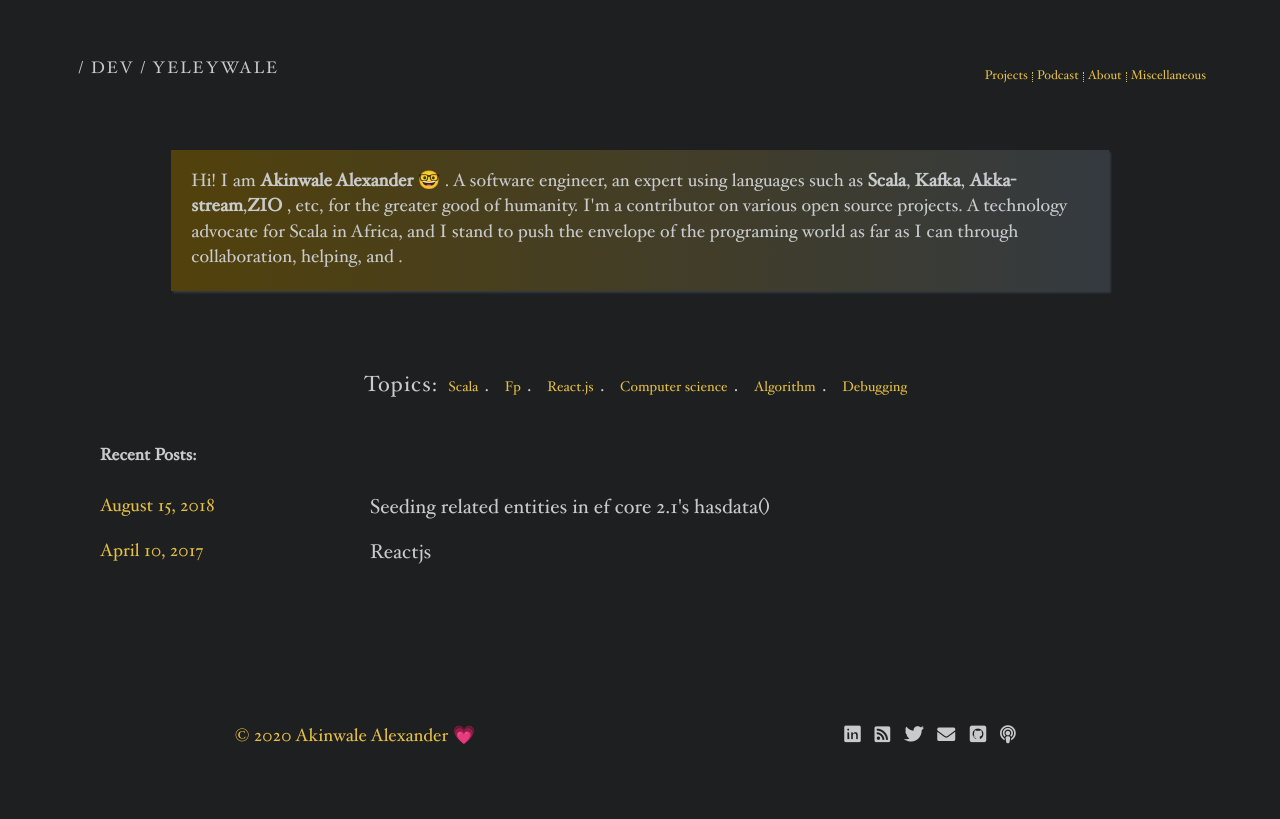
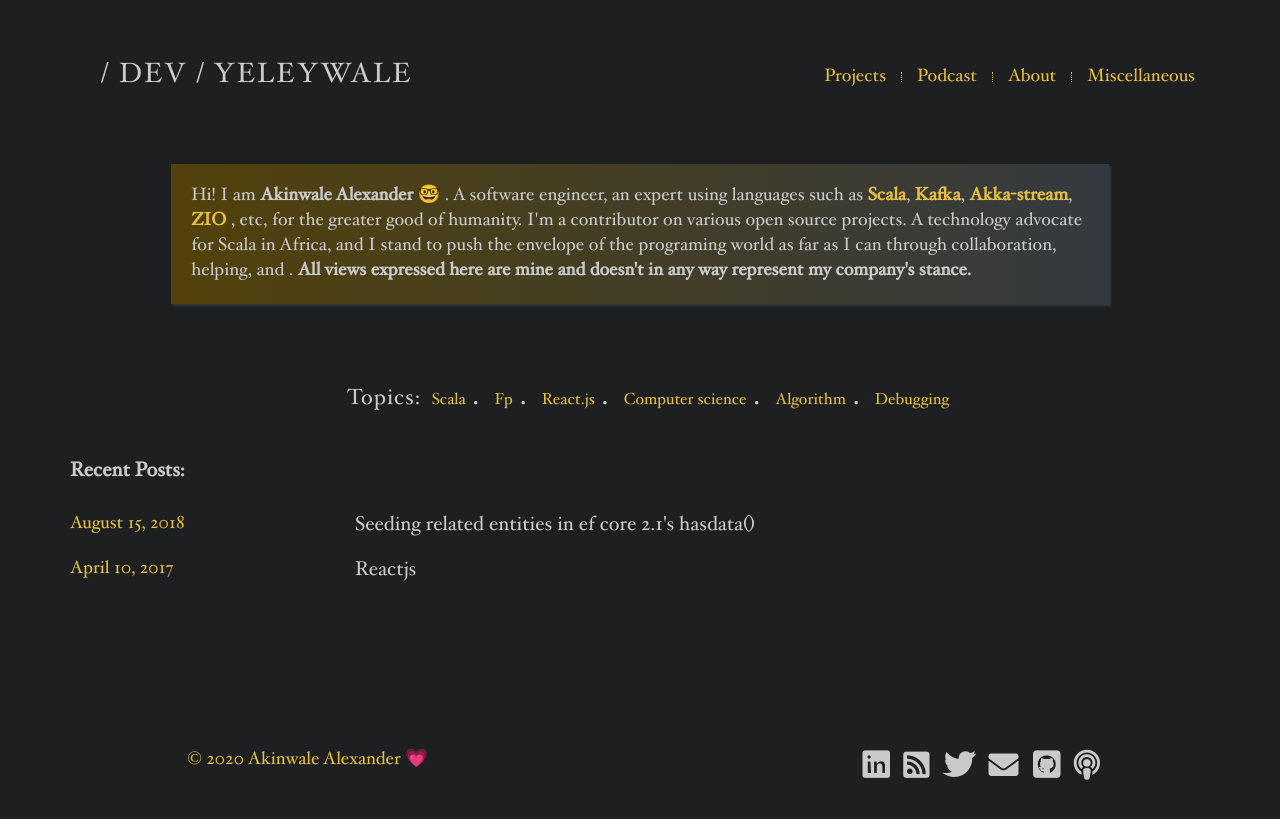
Before and after one commit to yeleywale/yeleywale.github.io, a Jekyll site: the page built from index.html, in a window 1280 px wide. Shown: the top 819 px of the page. Built offline with Jekyll 4.4.1, drawn with Linux system fonts in a browser that asks for light colours; nearby versions of some CDN libraries.

Commit message:
Add rules to ensure symmetry

```diff
--- a/_layouts/default.html
+++ b/_layouts/default.html
@@ -54,7 +54,7 @@
         <div class="container">
             <footer class="footer">
                 <div class="row">
-                    <div class="col-10 col-lg-6 col-md-6 col-sm-6">
+                    <div class="col-10 col-lg-5 col-md-6 col-sm-6">
                         <span class="footer-about">
                             &copy; 2020 Akinwale Alexander &#128151;
                         </span>
--- a/index.html
+++ b/index.html
@@ -14,15 +14,19 @@
 </script>
 
 <div class="container short-bio">
-  Hi! I am <strong>Akinwale Alexander &#x1F913; </strong>. A software engineer, an expert using languages such as <strong>Scala</strong>, <strong>Kafka</strong>, <strong>Akka-stream</strong>,<strong>ZIO</strong> , etc, for the greater good of humanity. I'm a contributor on various open source projects. A technology advocate for Scala in Africa, and I stand to push the envelope of the programing world as far as I can through collaboration, helping, and .
+  Hi! I am <strong>Akinwale Alexander &#x1F913; </strong>. A software engineer, an expert using languages such as <strong><a href="https://www.scala-lang.org/">Scala</a></strong>, <strong><a href="https://apache.kafka.org">Kafka</a></strong>, <strong><a href="https://akka.io">Akka-stream</a></strong>, <strong><a href="https://zio.dev">ZIO</a></strong> , etc, for the greater good of humanity. I'm a contributor on various open source projects. A technology advocate for Scala in Africa, and I stand to push the envelope of the programing world as far as I can through collaboration, helping, and . <strong>All views expressed here are mine and doesn't in any way represent my company's stance.</strong>
 </div>
 
-<div class="tags container">
-  <span class="topics">Topics:</span>
-  {% for tag in site.data.tags %}
-	  <a href="/tags/{{ tag.name }}"> {{ tag.name | capitalize}} </a>
-  {% endfor %}
+<div class="container">
+  <div class="row">
+    <div class=" container tags col-lg-9 col-lg-offset-3">
+      <span class="topics">Topics:</span>
+      {% for tag in site.data.tags %}
+      <a href="/tags/{{ tag.name }}"> {{ tag.name | capitalize}} </a>
+      {% endfor %}
 
+    </div>
+  </div>
 </div>
 
 <div class="posts container">
--- a/style.scss
+++ b/style.scss
@@ -237,9 +237,7 @@
   div.tags {
     margin: 80px auto 30px auto;
     text-align: center;
-
-
-
+    padding-left: 40px;
     div {
       span {
         color: $textColor;
@@ -251,7 +249,7 @@
     a {
       padding: 6px;
       color: $highlight;
-      font-size: 14px;
+      font-size: 16px;
       font-weight: 300;
 
       &:after {
@@ -259,6 +257,7 @@
         font-weight: 800;
         color: $textColor;
         margin-left: 3px;
+        font-size: 22px;
       }
 
       &:last-child {
@@ -362,7 +361,7 @@
       font-weight: bolder;
     }
 
-    padding: 15px 30px 15px 30px;
+    padding: 15px 0 15px 0;
 
     ul {
       a {
@@ -563,7 +562,7 @@
 
 
   // Medium devices (tablets, 768px and up)
-  @media (min-width: 768px) {
+  @media (max-width: 1200px) {
     font-size: 16px;
     h2 {
       font-size: 1.5rem;
@@ -599,7 +598,7 @@
       }
     }
   }
-   @media (min-width: 576px) {
+   @media (min-width: 768) {
      font-size: 16px;
 
      .site-info {
@@ -639,7 +638,7 @@
      }
    }
 
-   @media screen and (min-width: 320px) {
+   @media screen and (max-width: 576px) {
      font-size: 14px;
 
      .code-area {
```
